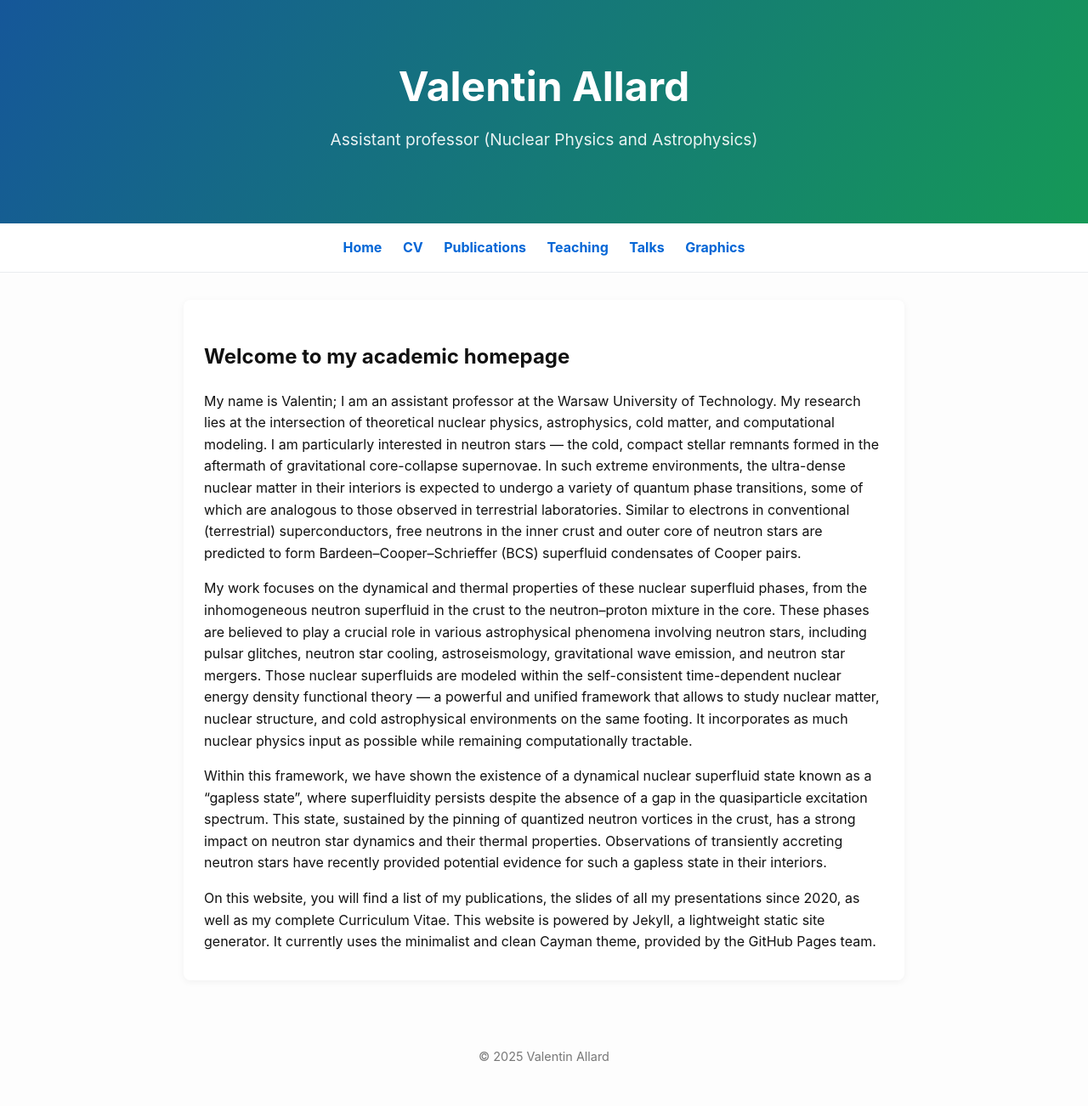
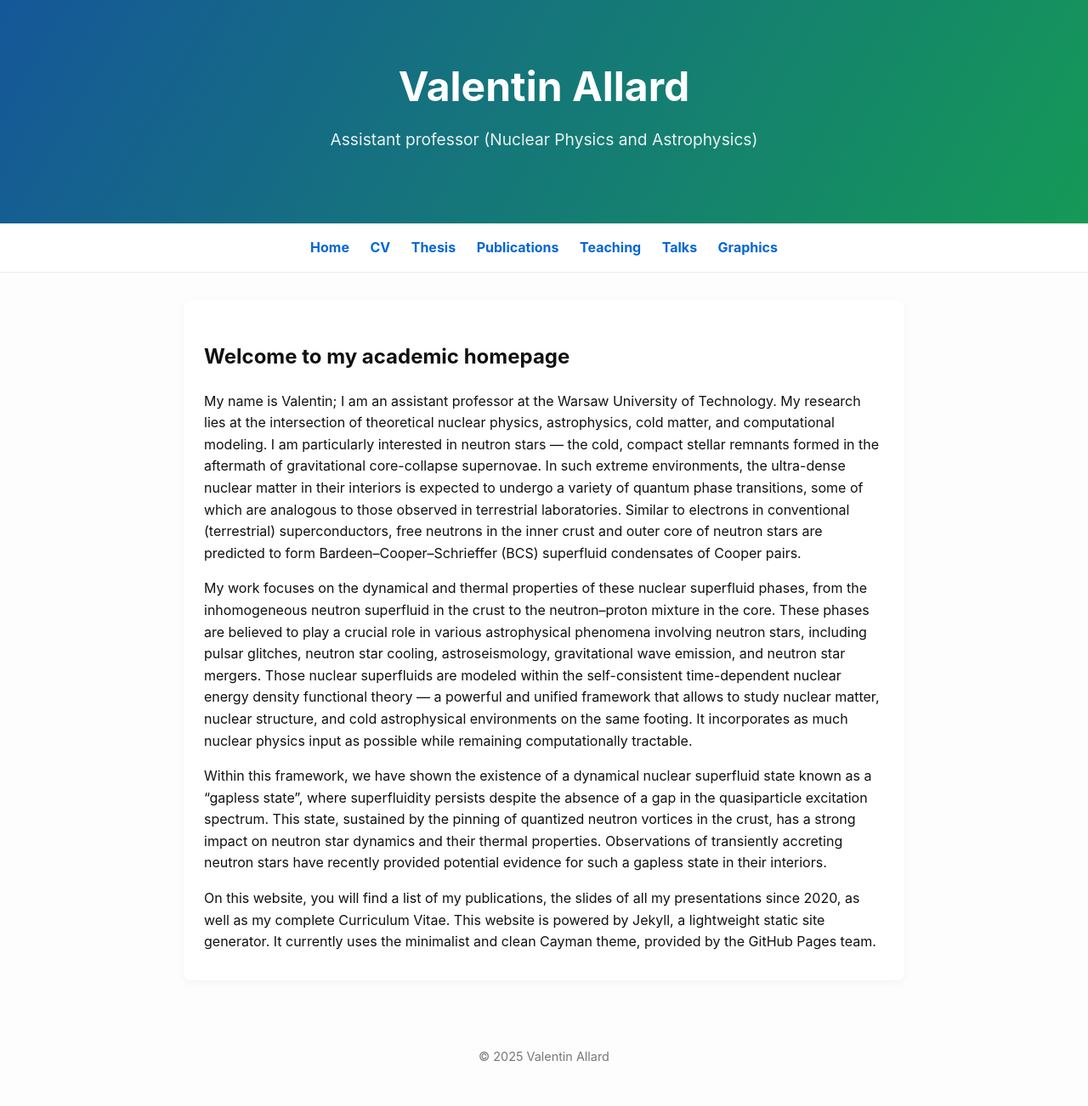
Before and after one commit to V-allard/V-allard.github.io, a Jekyll site: the page index.html, which Jekyll copies as it is, in a window 1280 px wide. Shown: the whole page at 85% size. Built offline with Jekyll 4.4.1, drawn with Linux system fonts in a browser that asks for light colours.

Commit message:
Update index.html

```diff
--- a/index.html
+++ b/index.html
@@ -17,6 +17,7 @@
   <nav class="navbar">
     <a href="/">Home</a>
     <a href="/cv/">CV</a>
+    <a hred="/thesis/">Thesis</a>
     <a href="/publications/">Publications</a>
     <a href="/teaching/">Teaching</a>
     <a href="/talks/">Talks</a>
```
